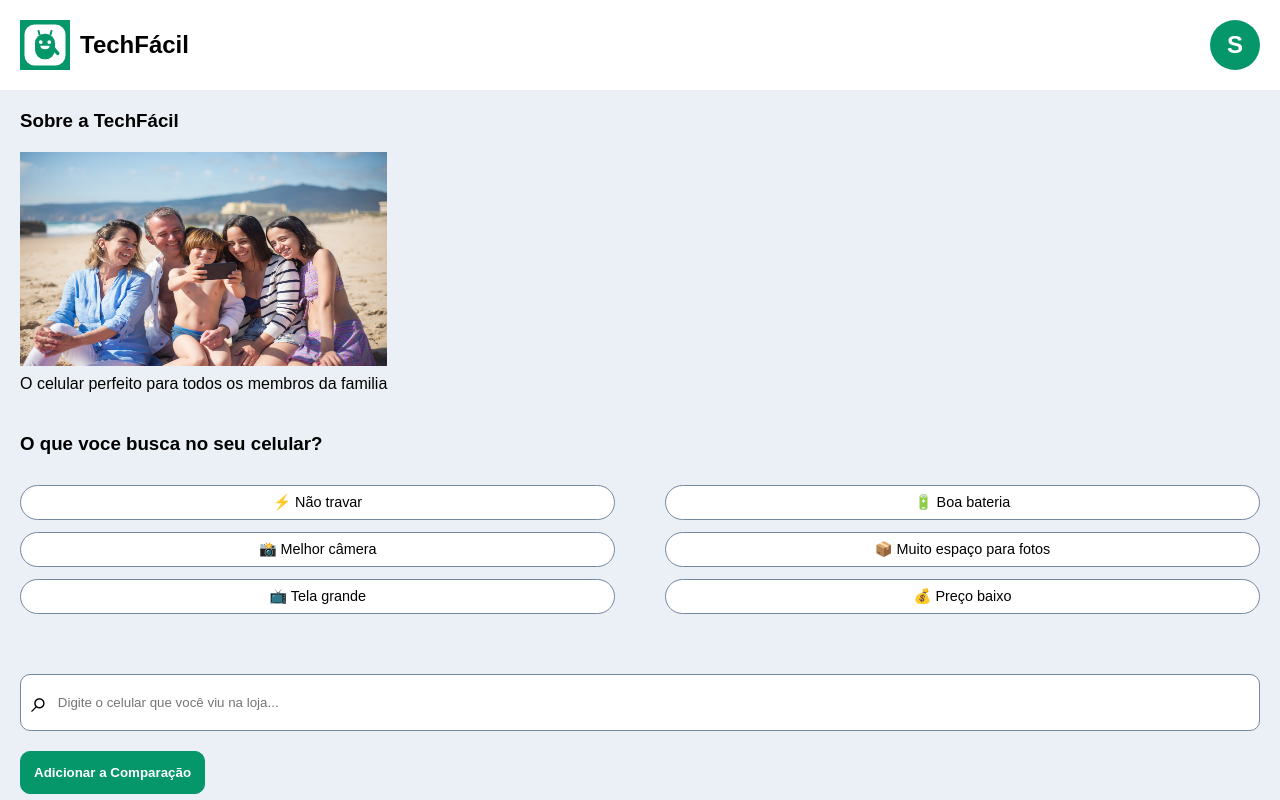
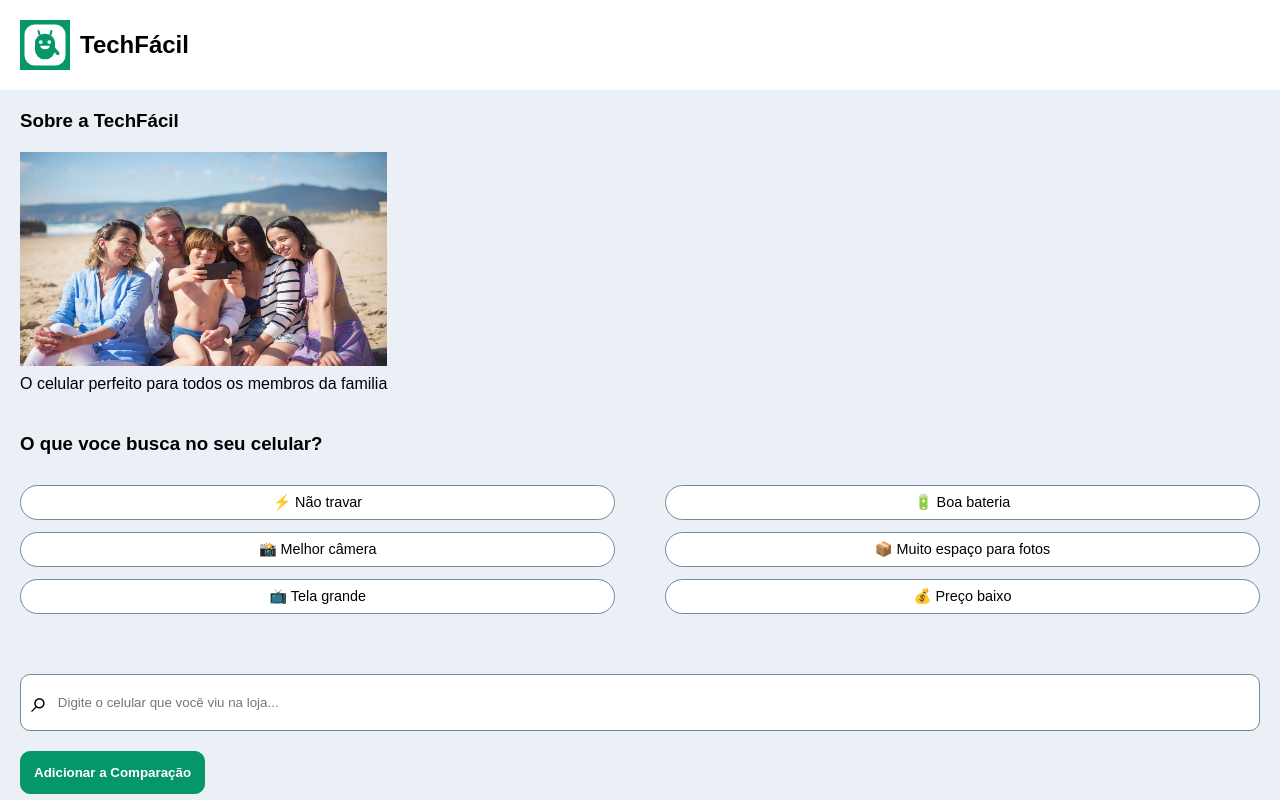
Before and after one commit to DiogoSouza268/TechFacil, an Angular app: page /home in a window 1280 px wide. Shown: the top 800 px of the page. Built offline with nearby package versions, Linux system fonts and the light colour scheme.

Commit message:
feat: remove componente de usuário do cabeçalho, ajusta ícone do favicon

```diff
--- a/src/app/pages/home/home.css
+++ b/src/app/pages/home/home.css
@@ -20,17 +20,6 @@ header{
 
 #logo-techfacil > img{
     width: 50px;
-}
-
-#Usuario{
-    background-color: var(--verde-primario);
-    height: 50px;
-    width: 50px;
-    border-radius: 50%;
-    color: white;
-    display: flex;
-    justify-content: center;
-    align-items: center;
 }
 
 main{
--- a/src/app/pages/home/home.html
+++ b/src/app/pages/home/home.html
@@ -4,9 +4,6 @@
         <h2>TechFácil</h2>
     </div>
 
-    <div id="Usuario">
-        <h2>S</h2>
-    </div>
 </header>
 
 <main>
--- a/src/app/pages/perfil/perfil.ts
+++ b/src/app/pages/perfil/perfil.ts
@@ -3,13 +3,12 @@ import { CommonModule } from '@angular/common';
 import { FormsModule } from '@angular/forms';
 import { Router } from '@angular/router';
 import { Menu } from '../../componentes/menu/menu';
-import { AvisoLogin } from '../../componentes/aviso-login/aviso-login';
 import { Auth, Usuario } from '../../services/auth';
 
 @Component({
   selector: 'app-perfil',
   standalone: true,
-  imports: [CommonModule, FormsModule, Menu, AvisoLogin],
+  imports: [CommonModule, FormsModule, Menu],
   templateUrl: './perfil.html',
   styleUrl: './perfil.css'
 })
@@ -71,4 +70,5 @@ export class Perfil implements OnInit {
       }
     }
   }
+
 }
--- a/src/index.html
+++ b/src/index.html
@@ -5,7 +5,7 @@
   <title>TechFacil</title>
   <base href="/">
   <meta name="viewport" content="width=device-width, initial-scale=1">
-  <link rel="icon" type="image/x-icon" href="/img/projeto/favicon.ico">
+  <link rel="icon" type="image/x-icon" href="/img/projeto/facilito.svg">
 </head>
 <body>
   <app-root></app-root>
```
